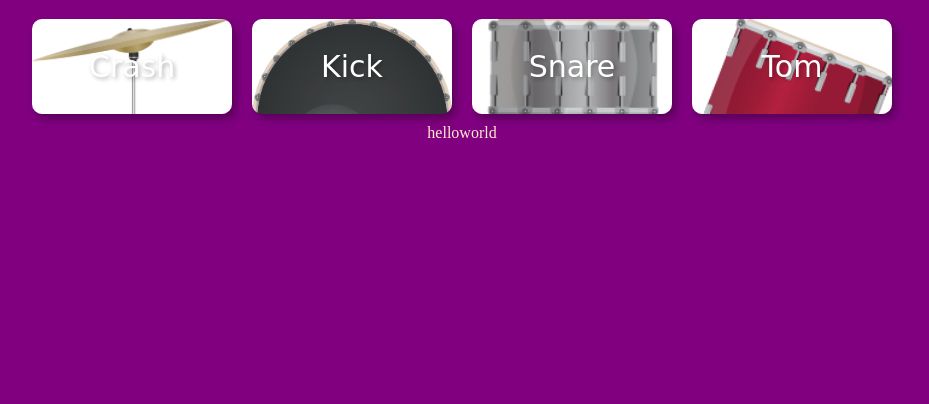
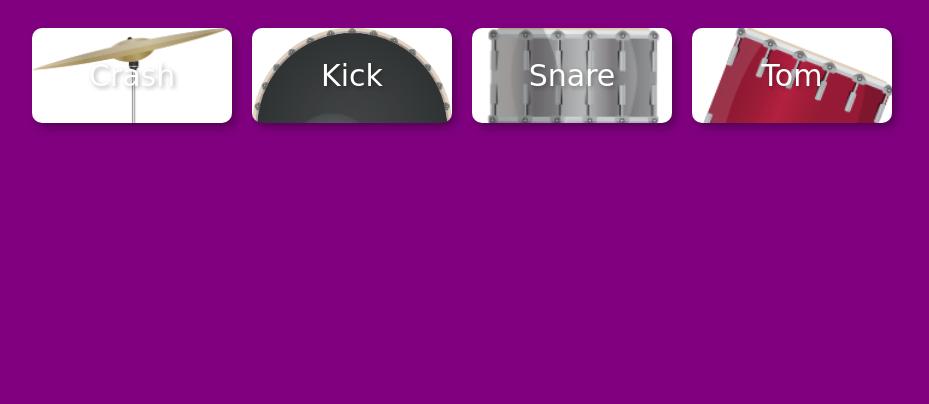
Before and after one commit to divakarlee/drum-kit, a plain HTML site: page index.html in a window 1280 px wide. Shown: the part 396-800 px from the top of the page, without its empty margins (178-1107 px from the left). Drawn offline with Linux system fonts and the light colour scheme.

Commit message:
Update index.html

```diff
--- a/index.html
+++ b/index.html
@@ -16,7 +16,7 @@
 
     <div>
 
-    <span>hello</span><span>world</span>
+
 
 </div>
 
```
